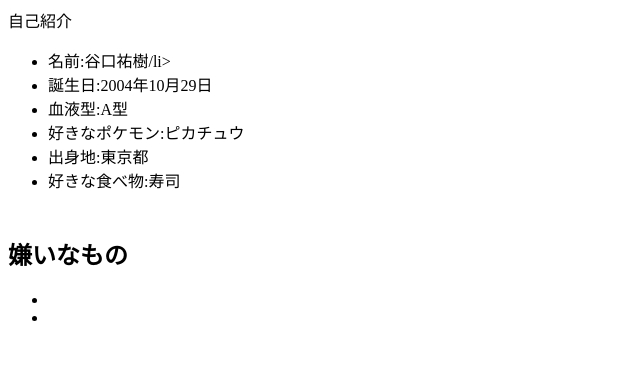
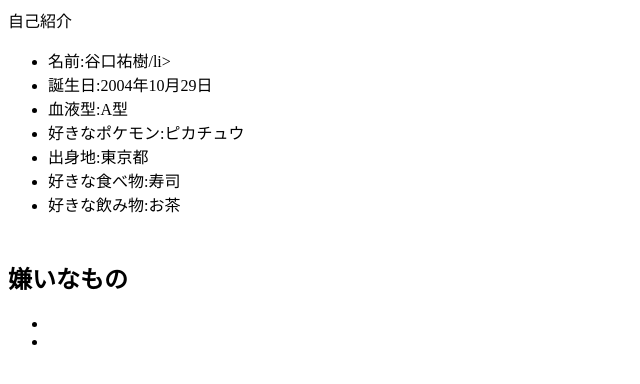
Before and after one commit to tanitani1029/git_practice, a plain HTML site: page index.html in a window 1280 px wide. Shown: the whole page, without its empty margins (0-640 px from the left). Drawn offline with Linux system fonts and the light colour scheme.

Commit message:
好きな飲み物を追加

```diff
--- a/index.html
+++ b/index.html
@@ -16,6 +16,7 @@
         <li>好きなポケモン:ピカチュウ</li>
         <li>出身地:東京都</li>
         <li>好きな食べ物:寿司</li>
+        <li>好きな飲み物:お茶</li>
     　</ul>
      <h2>嫌いなもの</h2>
      <ul>
```
